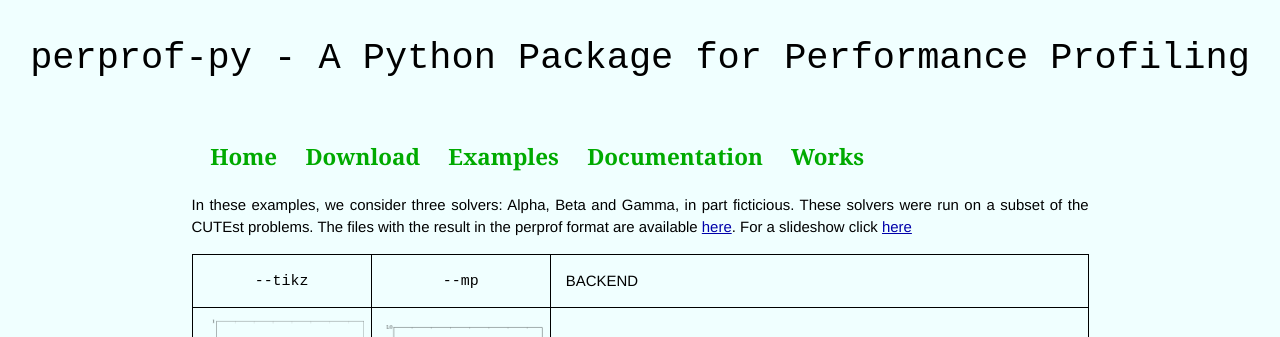
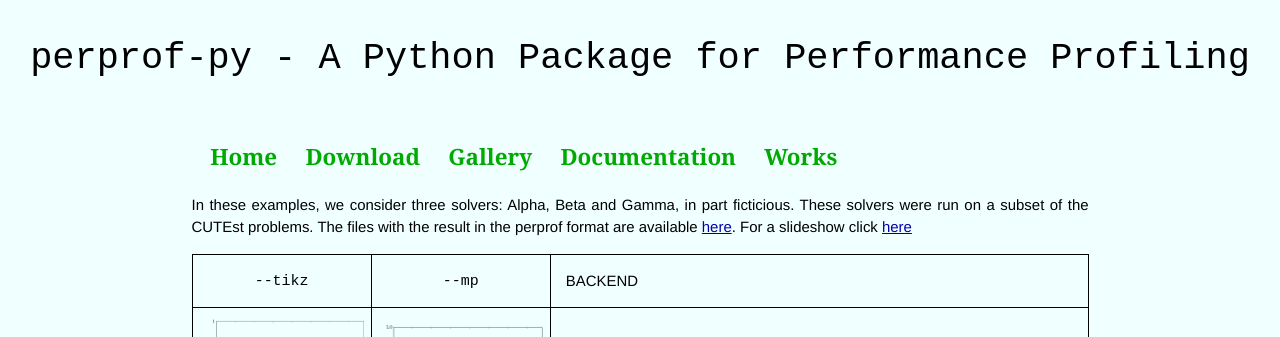
Before and after one commit to abelsiqueira/perprof-py, a Jekyll site: the page built from gallery.html, in a window 1280 px wide. Shown: the top 337 px of the page. Built offline with Jekyll 4.4.1, drawn with Linux system fonts in a browser that asks for light colours; Markdown is read by kramdown in place of the engine named in the settings.

Commit message:
Replace example with gallery

```diff
--- a/_data/pages.yml
+++ b/_data/pages.yml
@@ -4,8 +4,8 @@
 - name: Download
   url: download.html
 
-- name: Examples
-  url: examples.html
+- name: Gallery
+  url: gallery.html
 
 - name: Documentation
   url: documentation.html
```
Also changed, not shown: gallery.html (renamed from examples.html).
